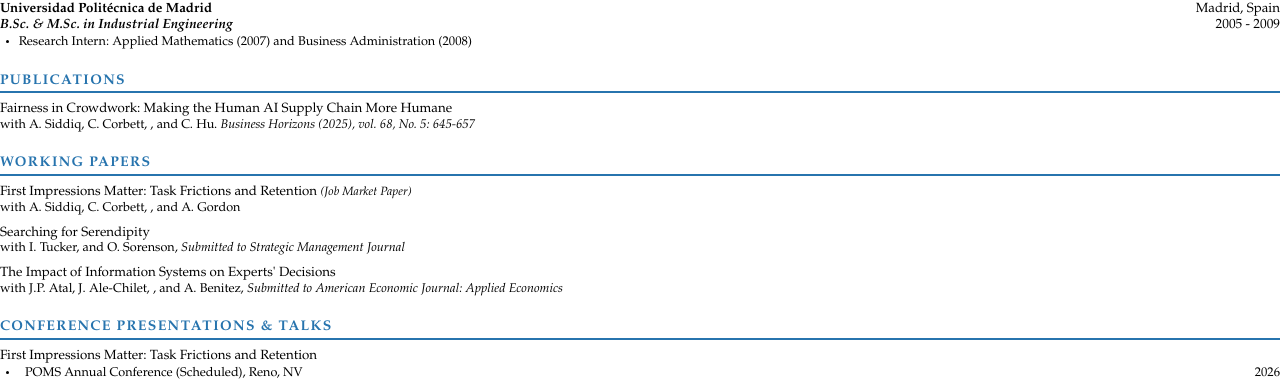
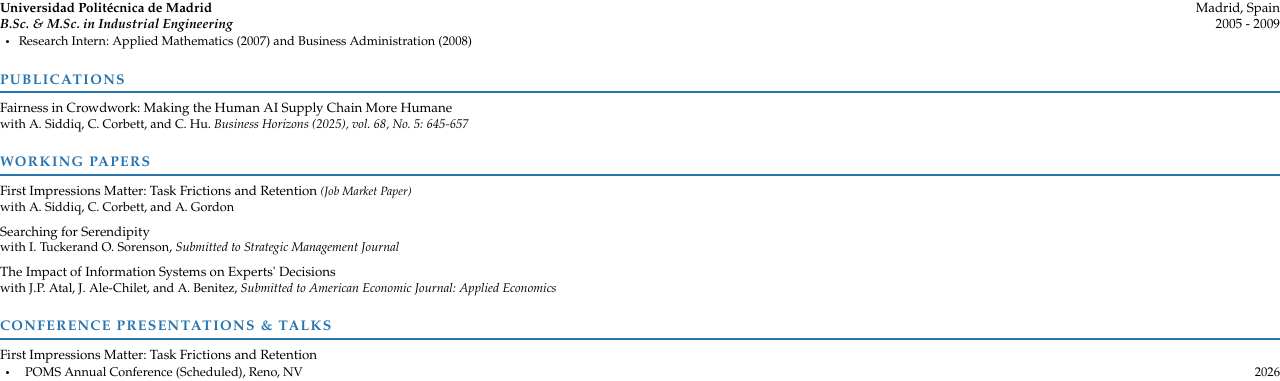
Before and after one commit to martins73/research-site, a Jekyll site: the page built from _pages/cv-print.html, in a window 1280 px wide. Shown: the part 401-782 px from the top of the page. Built offline with Jekyll 4.4.1, drawn with Linux system fonts in a browser that asks for light colours; part of the change alters nothing that is shown.

Commit message:
Update _includes/cv-coauthors.html
Co-authored-by: Copilot <175728472+Copilot@users.noreply.github.com>

```diff
--- a/_includes/cv-coauthors.html
+++ b/_includes/cv-coauthors.html
@@ -1,10 +1,21 @@
 {%- assign coauthors = include.coauthors | default: empty -%}
+{%- assign coauthor_count = coauthors | size -%}
 {%- for coauthor in coauthors -%}
-    {%- if forloop.length == 2 and forloop.last -%}
-        and {{ coauthor.name }}
-    {%- elsif forloop.length > 2 and forloop.last -%}
-        , and {{ coauthor.name }}
+    {%- if coauthor_count == 1 -%}
+        {{ coauthor.name }}
+    {%- elsif coauthor_count == 2 -%}
+        {%- if forloop.first -%}
+            {{ coauthor.name }}
+        {%- else -%}
+            and {{ coauthor.name }}
+        {%- endif -%}
     {%- else -%}
-        {{ coauthor.name }}{%- unless forloop.last -%}, {% endunless %}
+        {%- if forloop.first -%}
+            {{ coauthor.name }}
+        {%- elsif forloop.last -%}
+            , and {{ coauthor.name }}
+        {%- else -%}
+            , {{ coauthor.name }}
+        {%- endif -%}
     {%- endif -%}
 {%- endfor -%}
```
